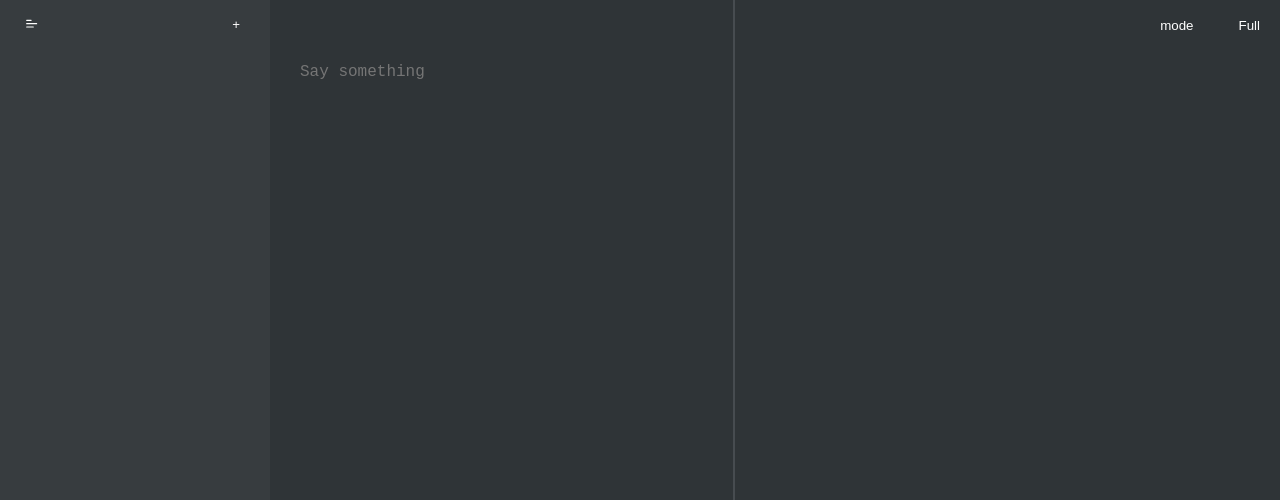
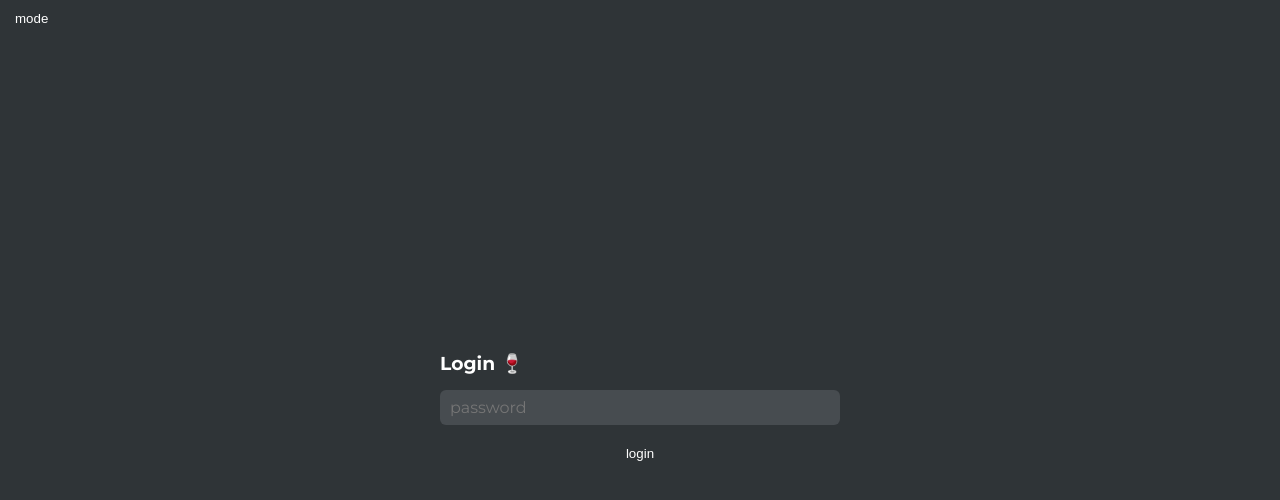
Before and after one commit to alona-daphna/Express-React-Markdown-Editor, a React (Vite) app in the folder merlot-frontend/: page /login in a window 1280 px wide. Shown: the top 500 px of the page. Built offline with nearby package versions, Linux system fonts and the light colour scheme; a web font is replaced by a local one.

Commit message:
added login page

```diff
--- a/merlot-frontend/package.json
+++ b/merlot-frontend/package.json
@@ -14,6 +14,7 @@
     "react-dom": "^18.2.0",
     "react-icons": "^4.11.0",
     "react-markdown": "^9.0.0",
+    "react-router-dom": "^6.17.0",
     "sass": "^1.69.5"
   },
   "devDependencies": {
--- a/merlot-frontend/src/App.jsx
+++ b/merlot-frontend/src/App.jsx
@@ -1,44 +1,19 @@
-import { useState, useEffect } from 'react';
-import { Sidebar } from './components/sidebar';
-import { Editor } from './components/Editor';
-import { Preview } from './components/Preview';
-import { Header } from './components/Header';
+import { Login } from './pages/Login';
+import { BrowserRouter, Route, Routes, Navigate } from 'react-router-dom';
+import Home from './pages/Home';
+import { ProtectedRoute } from './components/ProtectedRoute';
 
 function App() {
-  const [showSidebar, setShowSidebar] = useState(true);
-  const [showFull, setShowFull] = useState(false);
-  const [sidebarWidth, setSidebarWidth] = useState(null);
-  const [content, setContent] = useState('');
-
-  useEffect(() => {
-    const rootStyles = getComputedStyle(document.documentElement);
-    setSidebarWidth(rootStyles.getPropertyValue('--sidebar-width'));
-  }, []);
-
+  console.log(localStorage.getItem('token'));
   return (
-    <div className="app">
-      <Header
-        toggleSidebar={setShowSidebar}
-        toggleFullView={setShowFull}
-        isFull={showFull}
-      />
-      <main>
-        {showSidebar && <Sidebar />}
-        <div
-          className="content"
-          style={{ marginLeft: showSidebar ? sidebarWidth : 0 }}
-        >
-          {showFull ? (
-            <Preview content={content} isFullScreen={showFull} />
-          ) : (
-            <>
-              <Editor setContent={setContent} content={content} />
-              <Preview content={content} isFullScreen={showFull} />
-            </>
-          )}
-        </div>
-      </main>
-    </div>
+    <BrowserRouter>
+      <Routes>
+        <Route element={<ProtectedRoute />}>
+          <Route path="/" element={<Home />} />
+        </Route>
+        <Route path="/login" element={<Login />} />
+      </Routes>
+    </BrowserRouter>
   );
 }
 
--- a/merlot-frontend/src/api.js
+++ b/merlot-frontend/src/api.js
@@ -1,4 +1,6 @@
 const BASE_URL = 'http://localhost:4000/';
+
+const token = localStorage.getItem('token');
 
 export const createFile = (file) => {
   return fetch(BASE_URL + 'files', {
@@ -6,7 +8,17 @@ export const createFile = (file) => {
     body: JSON.stringify(file),
     headers: {
       'Content-Type': 'application/json',
-      Authorization: 'Basic ' + btoa(`username:password`),
+      Authorization: 'Bearer ' + token,
     },
   });
 };
+
+export const generateAccessToken = (password) => {
+  return fetch(BASE_URL + 'login', {
+    method: 'POST',
+    body: JSON.stringify(password),
+    headers: {
+      'Content-Type': 'application/json',
+    },
+  });
+};
--- a/merlot-frontend/src/components/Header.jsx
+++ b/merlot-frontend/src/components/Header.jsx
@@ -1,20 +1,9 @@
 import React, { useState } from 'react';
 import { CgMenuLeft } from 'react-icons/cg';
+import { ModeToggle } from './ModeToggle';
 
 export const Header = ({ toggleSidebar, toggleFullView, isFull }) => {
   const [showModal, setShowModal] = useState(false);
-
-  const handleTheme = () => {
-    const currTheme = localStorage.getItem('theme');
-
-    if (!currTheme || currTheme === 'light') {
-      document.querySelector('body')?.setAttribute('data-theme', 'dark');
-      localStorage.setItem('theme', 'dark');
-    } else {
-      document.querySelector('body')?.setAttribute('data-theme', 'light');
-      localStorage.setItem('theme', 'light');
-    }
-  };
 
   const toggleModal = () => {
     setShowModal((prev) => !prev);
@@ -59,7 +48,7 @@ export const Header = ({ toggleSidebar, toggleFullView, isFull }) => {
           </button>
         </div>
         <div className="right">
-          <button onClick={handleTheme}>mode</button>
+          <ModeToggle />
           <button onClick={() => toggleFullView((prev) => !prev)}>
             {isFull ? 'Editor' : 'Full'}
           </button>
--- /dev/null
+++ b/merlot-frontend/src/components/ModeToggle.jsx
@@ -0,0 +1,16 @@
+import React from 'react';
+
+export const ModeToggle = () => {
+  const handleTheme = () => {
+    const currTheme = localStorage.getItem('theme');
+
+    if (!currTheme || currTheme === 'light') {
+      document.querySelector('body')?.setAttribute('data-theme', 'dark');
+      localStorage.setItem('theme', 'dark');
+    } else {
+      document.querySelector('body')?.setAttribute('data-theme', 'light');
+      localStorage.setItem('theme', 'light');
+    }
+  };
+  return <button onClick={handleTheme}>mode</button>;
+};
--- /dev/null
+++ b/merlot-frontend/src/components/ProtectedRoute.jsx
@@ -0,0 +1,10 @@
+import React from 'react';
+import { Navigate, Outlet } from 'react-router-dom';
+
+export const ProtectedRoute = () => {
+  return localStorage.getItem('token') ? (
+    <Outlet />
+  ) : (
+    <Navigate to={'/login'} />
+  );
+};
--- a/merlot-frontend/src/index.scss
+++ b/merlot-frontend/src/index.scss
@@ -40,7 +40,35 @@ button:hover {
   cursor: pointer;
 }
 
-.app main {
+input {
+  background: var(--background-low);
+  border-radius: 6px;
+  height: 2.2rem;
+  font-size: 1rem;
+  padding: 0 10px;
+  font-family: 'Montserrat', sans-serif;
+}
+
+.login {
+  width: 400px;
+  aspect-ratio: 1/1;
+  display: flex;
+  flex-direction: column;
+  margin: 20rem auto 0;
+  font-family: 'Montserrat', sans-serif;
+  gap: 15px;
+
+  button {
+    width: fit-content;
+    align-self: center;
+  }
+}
+
+.login-mode-toggle {
+  margin: 5px 0 0 5px;
+}
+
+.home main {
   display: flex;
   height: 100%;
   min-height: 100vh;
@@ -82,15 +110,6 @@ button:hover {
   gap: 20px;
 
   label {
-    font-family: 'Montserrat', sans-serif;
-  }
-
-  input {
-    background: var(--background-low);
-    border-radius: 6px;
-    height: 2.2rem;
-    font-size: 1rem;
-    padding: 0 10px;
     font-family: 'Montserrat', sans-serif;
   }
 
--- /dev/null
+++ b/merlot-frontend/src/pages/Home.jsx
@@ -0,0 +1,45 @@
+import { useState, useEffect } from 'react';
+import { Sidebar } from '../components/sidebar';
+import { Editor } from '../components/Editor';
+import { Preview } from '../components/Preview';
+import { Header } from '../components/Header';
+
+function Home() {
+  const [showSidebar, setShowSidebar] = useState(true);
+  const [showFull, setShowFull] = useState(false);
+  const [sidebarWidth, setSidebarWidth] = useState(null);
+  const [content, setContent] = useState('');
+
+  useEffect(() => {
+    const rootStyles = getComputedStyle(document.documentElement);
+    setSidebarWidth(rootStyles.getPropertyValue('--sidebar-width'));
+  }, []);
+
+  return (
+    <div className="home">
+      <Header
+        toggleSidebar={setShowSidebar}
+        toggleFullView={setShowFull}
+        isFull={showFull}
+      />
+      <main>
+        {showSidebar && <Sidebar />}
+        <div
+          className="content"
+          style={{ marginLeft: showSidebar ? sidebarWidth : 0 }}
+        >
+          {showFull ? (
+            <Preview content={content} isFullScreen={showFull} />
+          ) : (
+            <>
+              <Editor setContent={setContent} content={content} />
+              <Preview content={content} isFullScreen={showFull} />
+            </>
+          )}
+        </div>
+      </main>
+    </div>
+  );
+}
+
+export default Home;
--- /dev/null
+++ b/merlot-frontend/src/pages/Login.jsx
@@ -0,0 +1,38 @@
+import React, { useRef, useState } from 'react';
+import { ModeToggle } from '../components/ModeToggle';
+import { generateAccessToken } from '../api';
+import { useNavigate } from 'react-router-dom';
+
+export const Login = () => {
+  const password = useRef(null);
+  const [unauthorized, setUnauthorized] = useState(false);
+  const navigate = useNavigate();
+
+  const handleLogin = async (e) => {
+    const response = await generateAccessToken({
+      password: password.current.value,
+    });
+
+    if (response.ok) {
+      const { token } = await response.json();
+      localStorage.setItem('token', token);
+      navigate('/');
+    } else {
+      setUnauthorized(true);
+    }
+  };
+
+  return (
+    <>
+      <div className="login-mode-toggle">
+        <ModeToggle />
+      </div>
+      <div className="login">
+        <h3>Login 🍷</h3>
+        <input ref={password} type="password" placeholder="password" />
+        <button onClick={handleLogin}>login</button>
+        {unauthorized && <div className="unauthorized">Unauthorized</div>}
+      </div>
+    </>
+  );
+};
```
Also changed, not shown: 1 other file (tests, documents, lock files or other folders).
